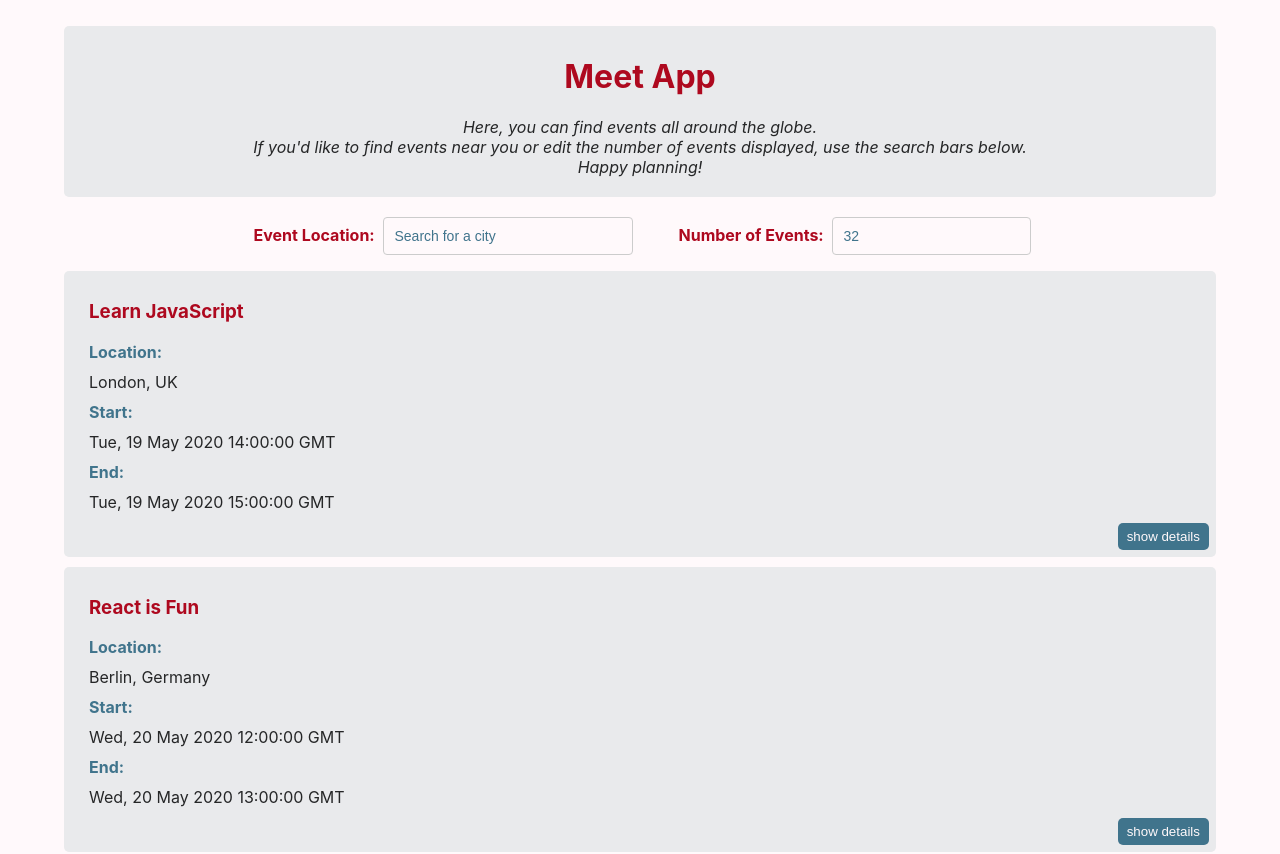
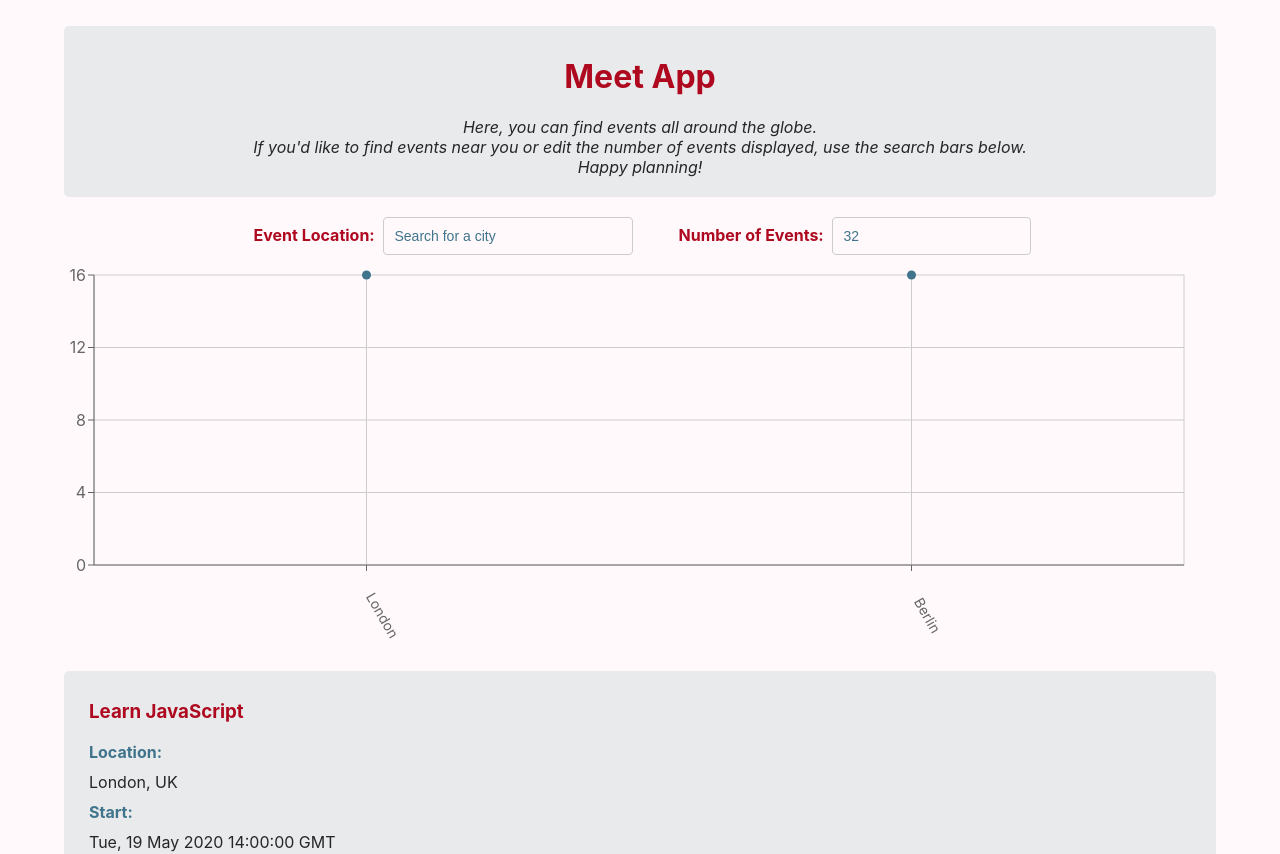
Before and after one commit to raschkatie/meet, a React (Create React App) app: page / in a window 1280 px wide. Shown: the top 854 px of the page. Built offline with nearby package versions, Linux system fonts and the light colour scheme; what atatus-spa would draw is missing.

Commit message:
Exercise 4.10 | Exercise/Reading

```diff
--- a/package.json
+++ b/package.json
@@ -11,6 +11,7 @@
 		"react": "^18.3.1",
 		"react-dom": "^18.3.1",
 		"react-scripts": "5.0.1",
+		"recharts": "^2.12.7",
 		"web-vitals": "^2.1.4",
 		"workbox-background-sync": "^6.6.0",
 		"workbox-broadcast-update": "^6.6.0",
--- a/src/App.js
+++ b/src/App.js
@@ -6,6 +6,7 @@
 import { InfoAlert, ErrorAlert, WarningAlert } from './components/Alert';
 import React from 'react';
 import './App.css';
+import CityEventsChart from './components/CityEventsChart';
 
 const App = () => {
   const [events, setEvents] = useState([]);
@@ -67,6 +68,7 @@
       />
       <div>
         {isLoading ? <h3 className='loading-screen'>Loading...</h3> : null}
+        <CityEventsChart allLocations={allLocations} events={events} />
         <EventList events={events} />
       </div>
     </div>
--- /dev/null
+++ b/src/components/CityEventsChart.js
@@ -0,0 +1,50 @@
+import { useState, useEffect } from "react";
+import {
+    ScatterChart,
+    Scatter,
+    XAxis, YAxis,
+    CartesianGrid,
+    Tooltip,
+    ResponsiveContainer
+} from 'recharts';
+
+const CityEventsChart = ({ allLocations, events }) => {
+    const [data, setData] = useState([]);
+
+    useEffect(() => {
+        setData(getData());
+    }, [`${events}`]);
+
+    const getData = () => {
+        const data = allLocations.map((location) => {
+            const count = events.filter((event) => event.location === location).length
+            const city = location.split((/, | - /))[0]
+            return { city, count };
+        })
+        return data;
+    };
+
+    return (
+        <ResponsiveContainer width="99%" height={400}>
+            <ScatterChart
+                margin={{
+                top: 20,
+                right: 20,
+                bottom: 60,
+                left: -30,
+                }}
+            >
+                <CartesianGrid />
+                <XAxis
+                    type="category" dataKey="city" name="City"
+                    angle={60} interval={0} tick={{ dx: 20, dy: 40, fontSize: 14 }}
+                />
+                <YAxis type="number" dataKey="count" name="Number of Events" allowDecimals={false} />
+                <Tooltip cursor={{ strokeDasharray: '3 3' }} />
+                <Scatter name="Events" data={data} fill="#40748c" />
+            </ScatterChart>
+        </ResponsiveContainer>
+    );
+}
+
+export default CityEventsChart;
```
Also changed, not shown: src/setupTests.js (+17 -0 lines), 1 other file (tests, documents, lock files or other folders).
